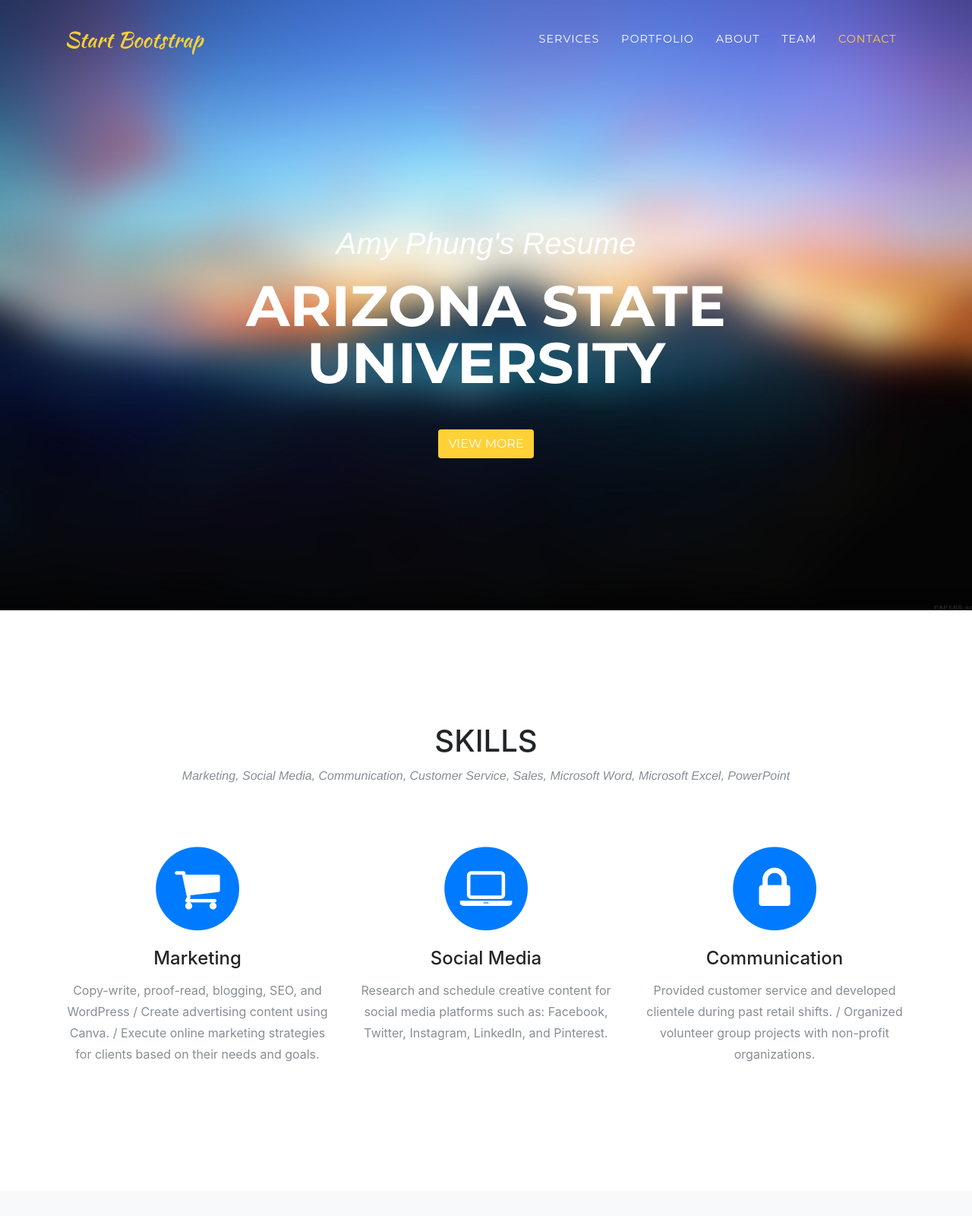
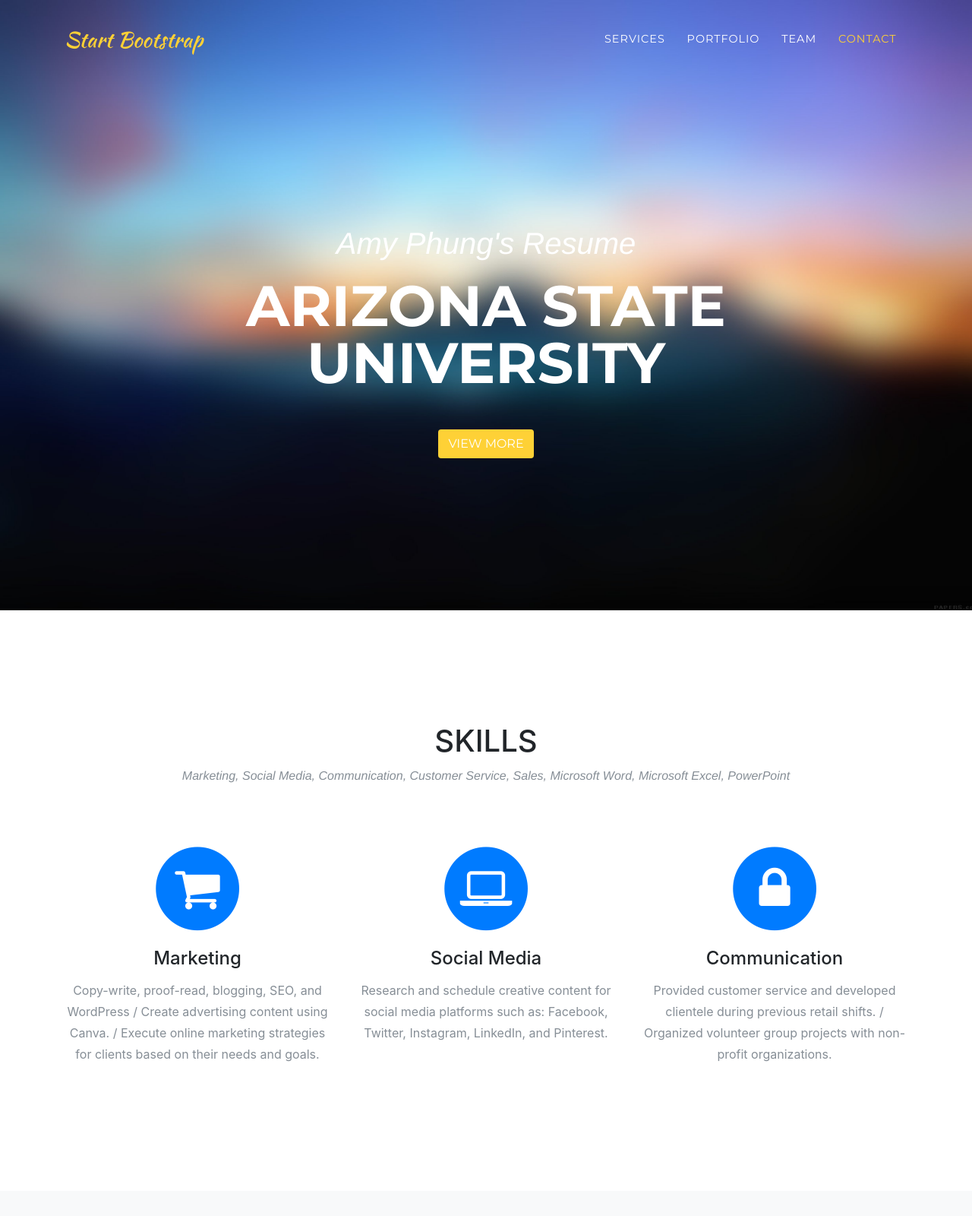
Before and after one commit to amyphung1/amyphung1.github.io, a website with bundled scripts: page index.html in a window 1280 px wide. Shown: the top 1600 px of the page at 76% size. Built offline with nearby package versions, Linux system fonts and the light colour scheme; a web font is replaced by a local one.

Commit message:
portfolio modals

```diff
--- a/index.html
+++ b/index.html
@@ -8,7 +8,7 @@
     <meta name="description" content="">
     <meta name="author" content="">
 
-    <title>Agency - Start Bootstrap Theme</title>
+    <title>Amy Phung's Resume</title>
 
     <!-- Bootstrap core CSS -->
     <link href="vendor/bootstrap/css/bootstrap.css" rel="stylesheet">
@@ -42,9 +42,6 @@
             </li>
             <li class="nav-item">
               <a class="nav-link js-scroll-trigger" href="#portfolio">Portfolio</a>
-            </li>
-            <li class="nav-item">
-              <a class="nav-link js-scroll-trigger" href="#about">About</a>
             </li>
             <li class="nav-item">
               <a class="nav-link js-scroll-trigger" href="#team">Team</a>
@@ -100,7 +97,7 @@
               <i class="fa fa-lock fa-stack-1x fa-inverse"></i>
             </span>
             <h4 class="service-heading">Communication</h4>
-            <p class="text-muted">Provided customer service and developed clientele during past retail shifts. / Organized volunteer group projects with non-profit organizations.</p>
+            <p class="text-muted">Provided customer service and developed clientele during previous retail shifts. / Organized volunteer group projects with non-profit organizations.</p>
           </div>
         </div>
       </div>
@@ -357,7 +354,7 @@
                   <p>Use this area to describe your project. Lorem ipsum dolor sit amet, consectetur adipisicing elit. Est blanditiis dolorem culpa incidunt minus dignissimos deserunt repellat aperiam quasi sunt officia expedita beatae cupiditate, maiores repudiandae, nostrum, reiciendis facere nemo!</p>
                   <ul class="list-inline">
                     <li>Date: January 2017 - May 2017</li>
-                    <li>Clients: Chandler-Gilbert Community College, Totally Fit Radio, El Sol Salsa, Off Road Divas</li>
+                    <li>Clients: Chandler-Gilbert Community College, Valley Eyecare, Totally Fit Radio, El Sol Salsa, Off Road Divas</li>
                     <li>Category: Social Media Marketing</li>
                   </ul>
                   <button class="btn btn-primary" data-dismiss="modal" type="button">
```
